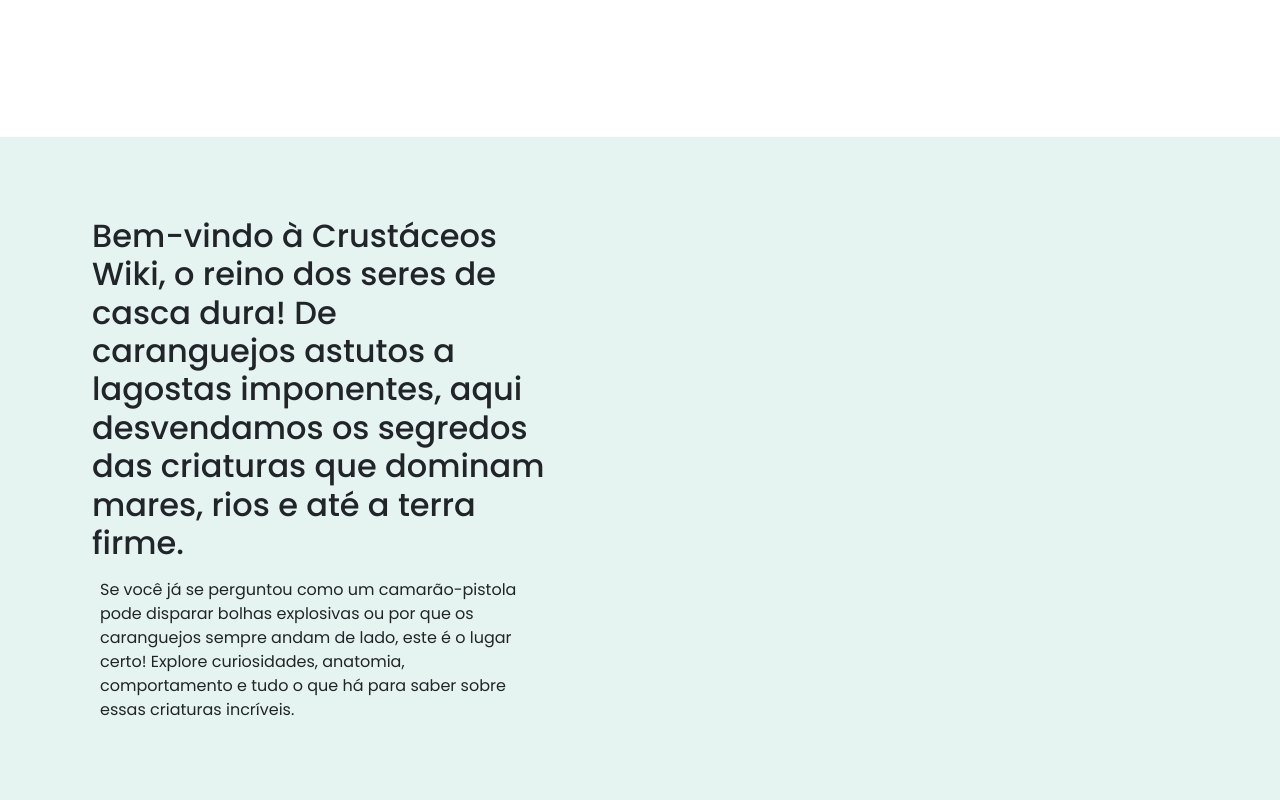
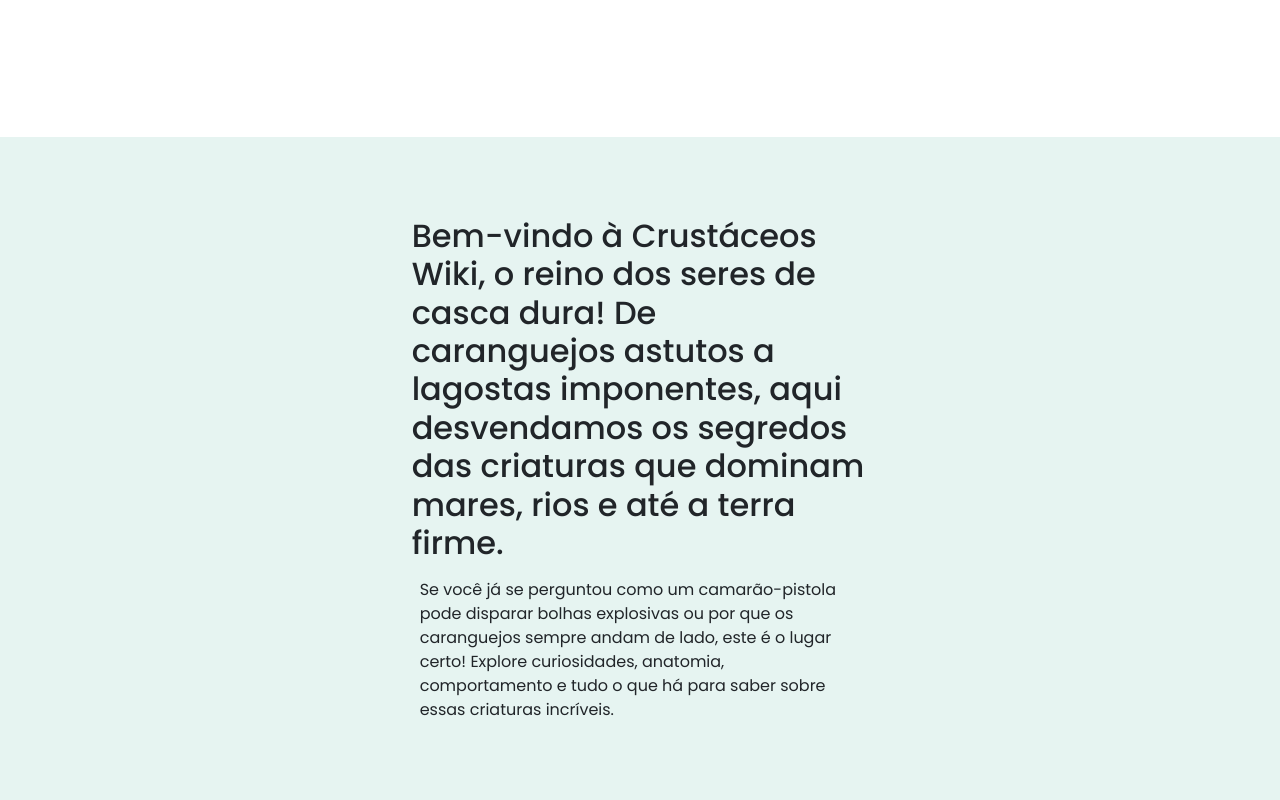
Before and after one commit to MiguelAnFel/terceiro-repositorio1, a plain HTML site: page index.html in a window 1280 px wide. Shown: the part 800-1600 px from the top of the page. Drawn offline with nearby package versions, Linux system fonts and the light colour scheme.

Commit message:
finalmente

```diff
--- a/styles.css
+++ b/styles.css
@@ -27,7 +27,16 @@ section {
     padding-top: 5rem;
     margin-top: 3rem;
     background: var(--cor-az-clr);
+    background-size: 180px 180px; /* muda dps animal*/
 
+}
+
+#crustaceos .container {
+    display: flex;
+    align-items: center;
+    justify-content: center;
+    position: relative;
+    z-index: 1; /*faz as coisa ficar em cima do background*/
 }
 
 #contato {
```
